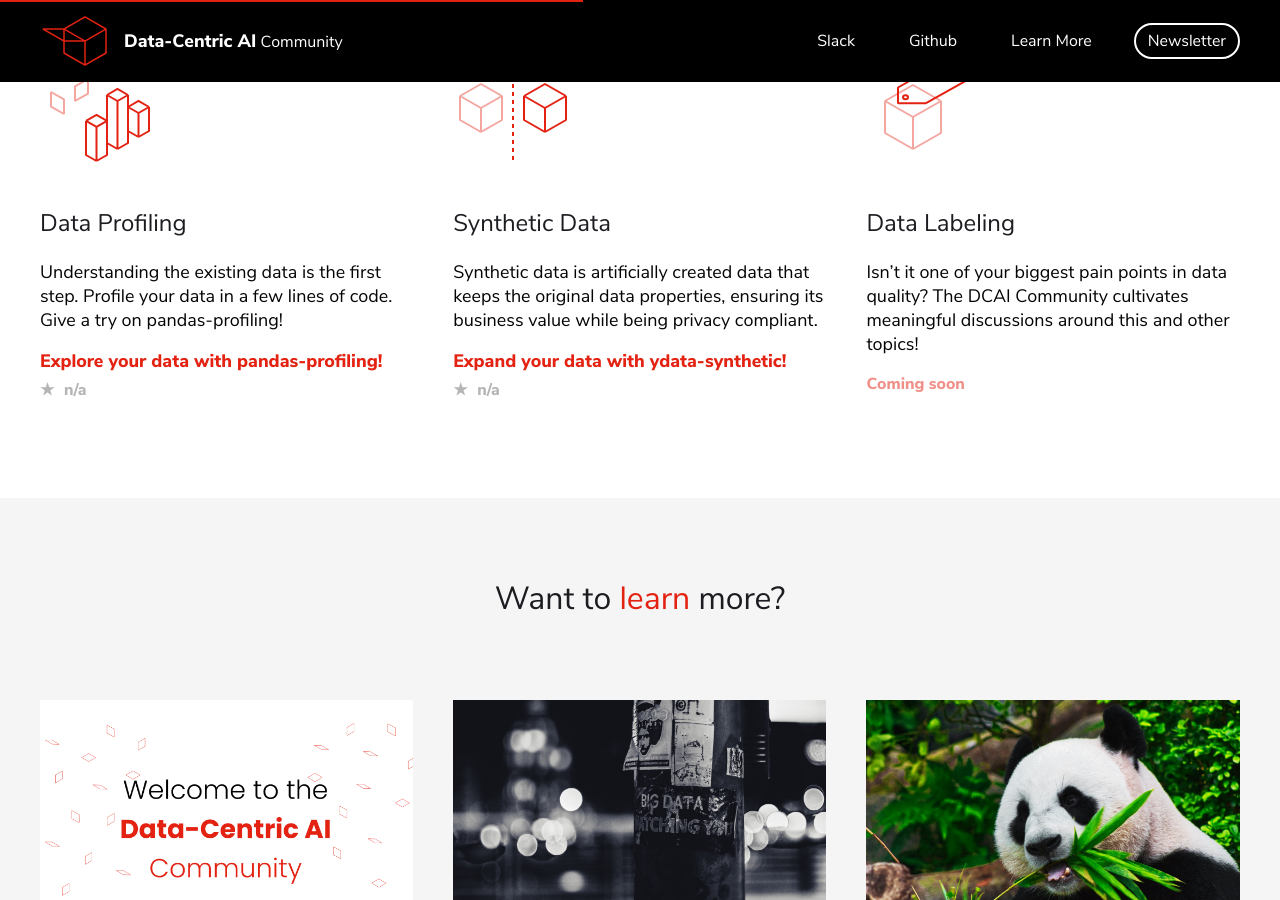
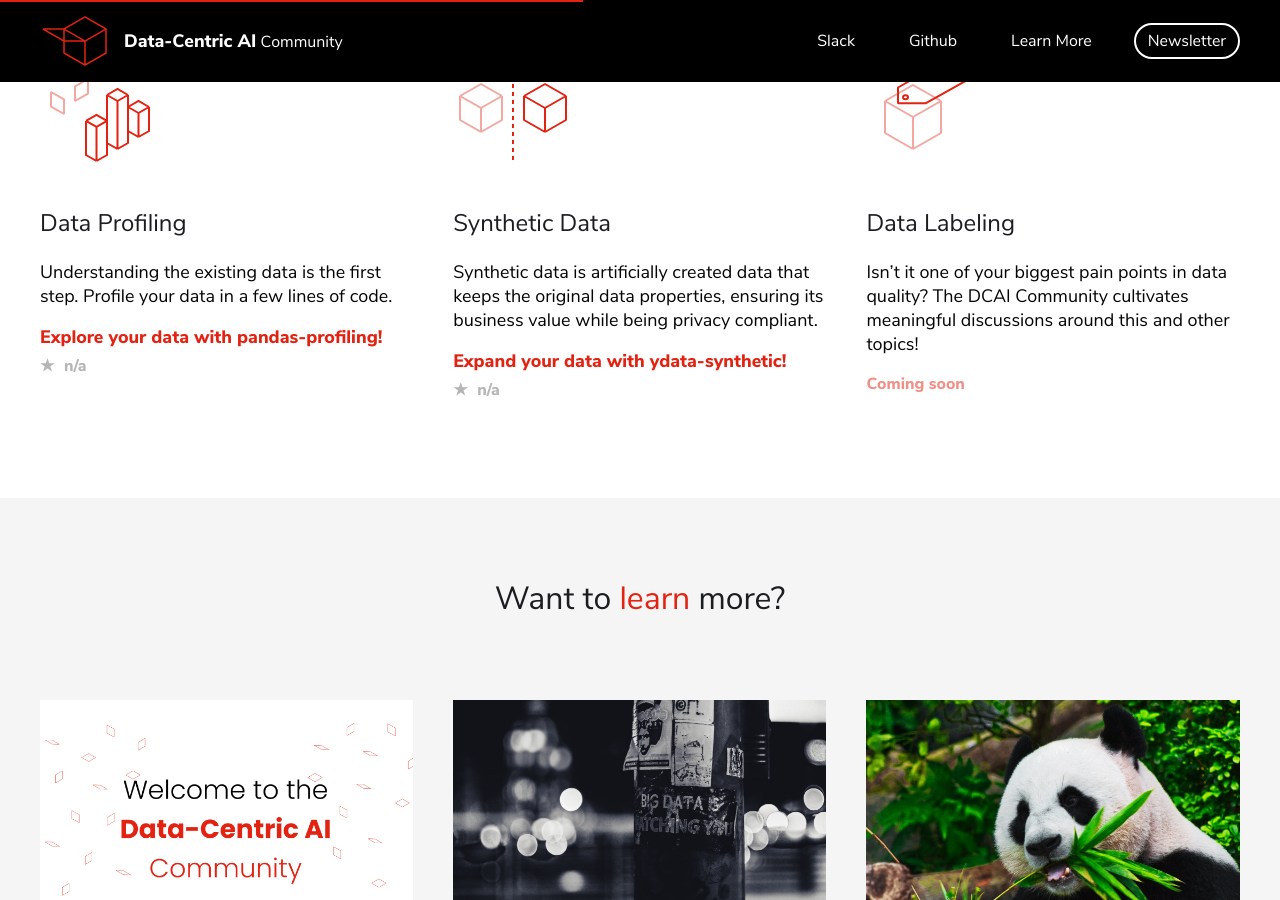
Before and after one commit to Data-Centric-AI-Community/datacentricai.community, a Jekyll site: the page built from index.md, in a window 1280 px wide and 900 px high, scrolled down 1307 px. Built offline with Jekyll 4.4.1, drawn with Linux system fonts in a browser that asks for light colours; comment, search, counter and statistics services are not loaded.

Commit message:
fix(content): removed dup content (#24)

```diff
--- a/_layouts/home.html
+++ b/_layouts/home.html
@@ -60,7 +60,7 @@
                                 <div class="repo">
                                     <img src="./assets/data-profiling.svg" alt="data-profiling" class="image">
                                     <h3>Data Profiling</h3>
-                                    <p class="paragraph">Understanding the existing data is the first step. Profile your data in a few lines of code. Give a try on pandas-profiling!</p>
+                                    <p class="paragraph">Understanding the existing data is the first step. Profile your data in a few lines of code.</p>
                                     <a href="https://github.com/pandas-profiling/pandas-profiling" target="_blank" class="link"><span class="label">Explore your data with pandas-profiling!</span><span class="star-counter" data-star="pandas-profiling">0</span></a>
                                 </div>
 							</div>
```
